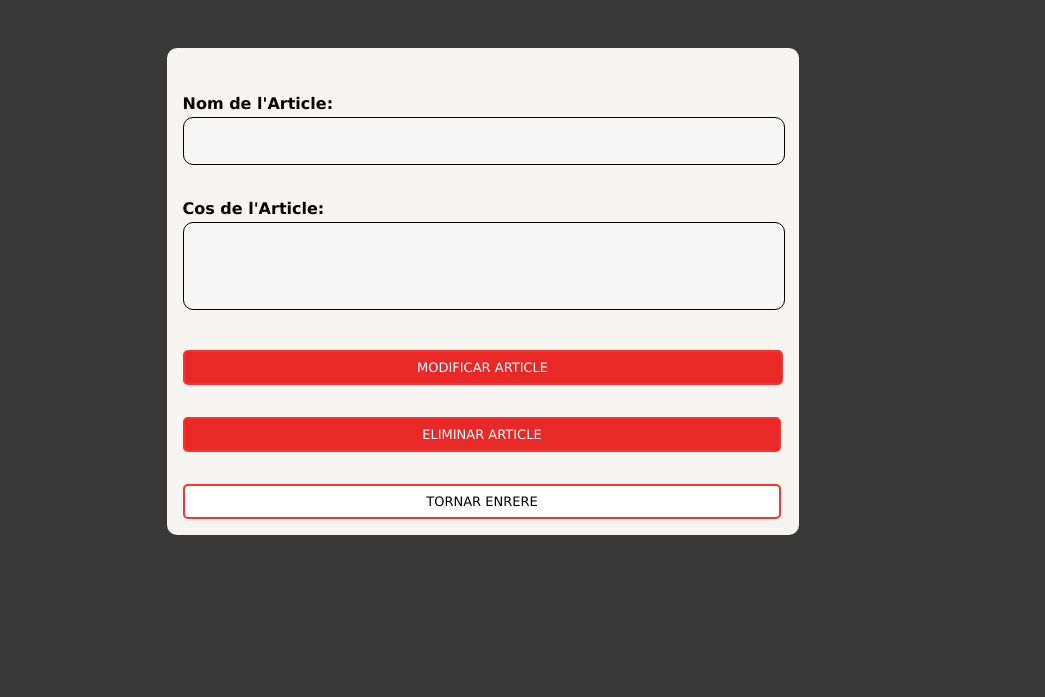
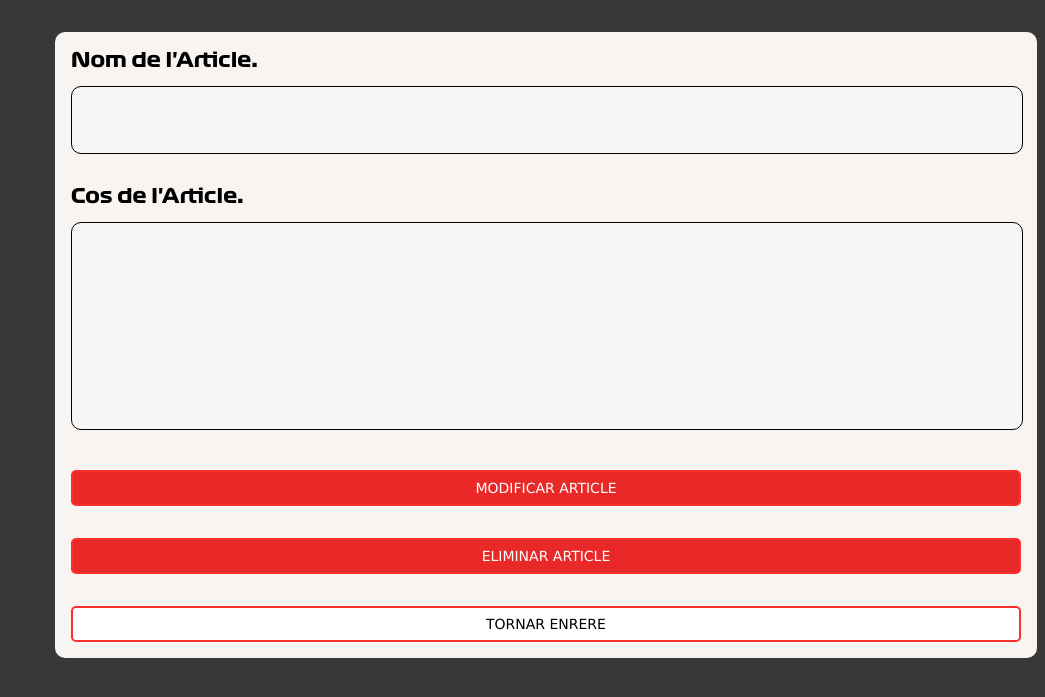
Before and after one commit to AlvaroMasedo/Backend-Projects, a PHP site: page /app/view/vista.modificarArticle.php in a window 1320 px wide. Shown: the part 80-777 px from the top of the page, without its empty margins (275-1320 px from the left). Run offline with PHP 8.4, Linux system fonts and the light colour scheme; some libraries are stand-ins or nearby versions.

Commit message:
Millores en el formulari d'edició d'articles: ajustaments en l'estil CSS i millora de la presentació dels camps de text.

```diff
--- a/PrjF1 - Validació d'usuaris i registre de sessions/app/view/vista.modificarArticle.php
+++ b/PrjF1 - Validació d'usuaris i registre de sessions/app/view/vista.modificarArticle.php
@@ -66,11 +66,14 @@ require_once __DIR__ . '/../controller/articles.php';
 
             <!-- Camp Nom de l'Article -->
             <label for="Nom">Nom de l'Article:</label>
+            <br>
             <input type="text" id="Nom" name="Nom" value="<?php echo htmlspecialchars($nom ?? ''); ?>">
             <?php echo $errorNom ?? ''; ?>
 
             <!-- Camp Cos de l'Article -->
+            <br>
             <label for="Cos">Cos de l'Article:</label>
+            <br>
             <textarea id="Cos" name="Cos" rows="10" cols="50"><?= htmlspecialchars($cos ?? '') ?></textarea>
             <!-- Missatge d'èxit o error -->
             <?php echo $missatge ?? ''; ?>
--- a/PrjF1 - Validació d'usuaris i registre de sessions/resources/css/style.modificarArticle.css
+++ b/PrjF1 - Validació d'usuaris i registre de sessions/resources/css/style.modificarArticle.css
@@ -227,40 +227,44 @@ label {
 	color: rgb(0, 0, 0);
 }
 
-
 form label {
-	font-weight: bold;
-	display: inline-block;
-	margin-top: 30px;
+    font-family: 'Formula1-Bold', cursive;
+    color: rgb(0, 0, 0);
+    font-size: 20px;
+    margin-top: 100px;
 }
 
 form input[type="text"] {
-	height: 40px;
-	width: 580px;
+	height: 60px;
+	width: 930px;
 	padding: 3px 10px;
 	border: 1px solid #000000;
 	border-radius: 10px;
 	background-color: #f6f6f6;
-	margin-top: 4px;
+	margin-top: 14px;
 	margin-bottom: 4px;
 	display: inline-block;
+    font-size: 17px;
+    margin-bottom: 30px;
 }
 
 form input[type="text"]:focus {
 	outline: none;
 	border-color: #3399ff;
 	box-shadow: 0 0 5px 2px rgba(51, 153, 255, 0.5);
+
 }
 
 
 form textarea {
-    height: 80px;
-	width: 580px;
+    font-size: 17px;
+    height: 120;
+	width: 930px;
 	padding: 3px 10px;
 	border: 1px solid #000000;
 	border-radius: 10px;
 	background-color: #f6f6f6;
-	margin-top: 4px;
+	margin-top: 14px;
 	margin-bottom: 4px;
 	display: inline-block;
     resize: none;
@@ -283,7 +287,7 @@ form input[type="submit"] {
 	color: #fff;
 	background-color: rgb(233, 40, 40);
 	font-family: 'Lucida Sans', 'Lucida Sans Regular', 'Lucida Grande', 'Lucida Sans Unicode', Geneva, Verdana, sans-serif;
-	font-size: 13px;
+	font-size: 14px;
 }
 
 form input[type="submit"]:hover {
@@ -293,7 +297,7 @@ form input[type="submit"]:hover {
 }
 
 .cancel-button {
-    width: 93.8%;
+    width: 96.2%;
 	padding: 8px 16px;
 	margin-top: 32px;
 	border: 2px solid #ff3030;
@@ -302,7 +306,7 @@ form input[type="submit"]:hover {
 	color: #000000;
 	background-color: rgb(255, 255, 255);
 	font-family: 'Lucida Sans', 'Lucida Sans Regular', 'Lucida Grande', 'Lucida Sans Unicode', Geneva, Verdana, sans-serif;
-	font-size: 13px;
+	font-size: 14px;
     text-align: center;
     text-decoration: none;
 }
@@ -316,15 +320,16 @@ form input[type="submit"]:hover {
 .modificar-article-container{
     background-color: #f7f4f1;
 	border-radius: 10px;
-    margin-top: 3rem;
-	margin-left: 33.45%;
+    margin-top: 2rem;
+	margin-left: 25%;
 	margin-bottom: 15px;
-	width: 600px;
+	width: 950px;
+    height: auto;
 	padding: 16px;
 }
 
 .button-eliminar {
-   width: 93.8%;
+   width: 96.2%;
 	padding: 8px 16px;
 	margin-top: 32px;
 	border: 2px solid #ff3030;
@@ -333,7 +338,7 @@ form input[type="submit"]:hover {
 	color: #ffffff;
 	background-color: rgb(233, 40, 40);
 	font-family: 'Lucida Sans', 'Lucida Sans Regular', 'Lucida Grande', 'Lucida Sans Unicode', Geneva, Verdana, sans-serif;
-	font-size: 13px;
+	font-size: 14px;
     text-align: center;
     text-decoration: none;
 }
```
